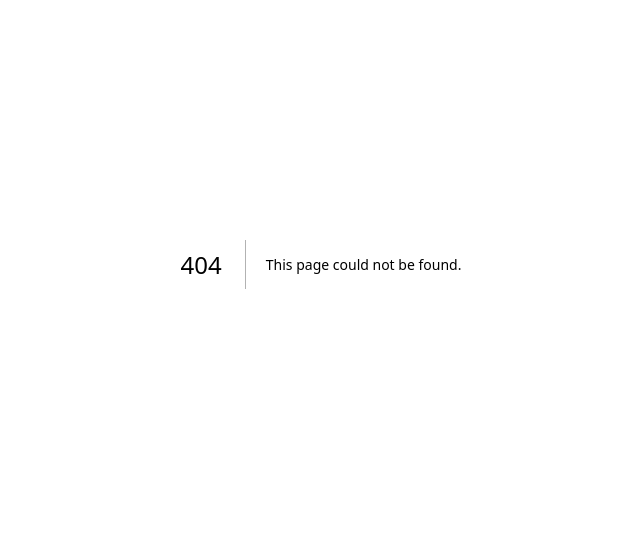
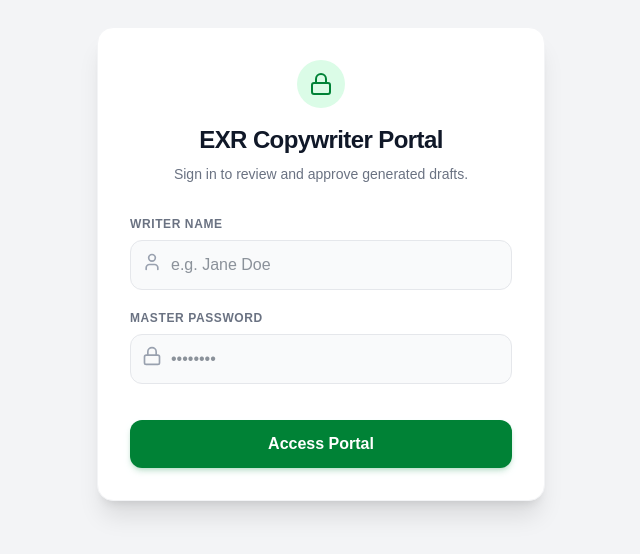
Before and after one commit to hurrdata/copywriter-portal, a Next.js app: page /login in a window 1280 px wide. Before the commit this address had no page. Shown: the part 136-690 px from the top of the page, without its empty margins (319-959 px from the left). Built offline with nearby package versions, Linux system fonts and the light colour scheme.

Commit message:
Replace basic auth with modern Cookie-based Custom Login

```diff
--- /dev/null
+++ b/prisma.config.ts
@@ -0,0 +1,5 @@
+import { defineConfig } from '@prisma/config'
+
+export default defineConfig({
+    earlyAccess: true,
+})
--- a/src/app/actions.ts
+++ b/src/app/actions.ts
@@ -28,7 +28,7 @@ export async function saveDraftContent(draftId: number, data: {
   bullet2: string,
   bullet3: string,
   bullet4: string
-}) {
+}, writerName?: string) {
   await prisma.copyDraft.update({
     where: { id: draftId },
     data: {
@@ -37,8 +37,22 @@ export async function saveDraftContent(draftId: number, data: {
       bullet2: data.bullet2,
       bullet3: data.bullet3,
       bullet4: data.bullet4,
-      status: 'Approved' // Auto approve on manual save
+      status: 'Approved', // Auto approve on manual save
+      approvedBy: writerName || 'Unknown Writer'
     },
   })
   revalidatePath('/')
 }
+
+export async function verifyPassword(name: string, pwd: string) {
+  if (pwd === process.env.AUTH_PASS) {
+    const { cookies } = await import('next/headers')
+    // Set cookie expiry for 30 days
+    const THIRTY_DAYS = 30 * 24 * 60 * 60 * 1000
+    const cookieStore = await cookies()
+    cookieStore.set('exr_auth', 'true', { expires: Date.now() + THIRTY_DAYS })
+    cookieStore.set('exr_writer_name', name, { expires: Date.now() + THIRTY_DAYS })
+    return true
+  }
+  return false
+}
--- /dev/null
+++ b/src/app/login/page.tsx
@@ -0,0 +1,91 @@
+'use client'
+
+import { useState } from 'react'
+import { useRouter } from 'next/navigation'
+import { verifyPassword } from '@/app/actions'
+import { Lock, User } from 'lucide-react'
+
+export default function Login() {
+  const [name, setName] = useState('')
+  const [password, setPassword] = useState('')
+  const [error, setError] = useState('')
+  const [isLoading, setIsLoading] = useState(false)
+  const router = useRouter()
+
+  const handleLogin = async (e: React.FormEvent) => {
+    e.preventDefault()
+    setIsLoading(true)
+    setError('')
+
+    // Server action returns boolean
+    const success = await verifyPassword(name, password)
+
+    if (success) {
+      router.push('/')
+      router.refresh()
+    } else {
+      setError('Incorrect master password.')
+      setIsLoading(false)
+    }
+  }
+
+  return (
+    <div className="min-h-screen bg-[#f3f4f6] flex items-center justify-center p-4">
+      <div className="bg-white rounded-2xl shadow-xl w-full max-w-md p-8 border border-gray-100">
+        <div className="text-center mb-8">
+          <div className="w-12 h-12 bg-green-100 text-green-700 rounded-full flex items-center justify-center mx-auto mb-4">
+            <Lock className="w-6 h-6" />
+          </div>
+          <h1 className="text-2xl font-black text-gray-900 tracking-tight">EXR Copywriter Portal</h1>
+          <p className="text-sm text-gray-500 mt-2">Sign in to review and approve generated drafts.</p>
+        </div>
+
+        <form onSubmit={handleLogin} className="space-y-5">
+          {error && (
+            <div className="bg-red-50 text-red-700 text-sm p-3 rounded-lg border border-red-100 text-center font-medium">
+              {error}
+            </div>
+          )}
+
+          <div>
+            <label className="block text-xs font-bold text-gray-500 uppercase tracking-wider mb-2">Writer Name</label>
+            <div className="relative">
+              <User className="w-5 h-5 absolute left-3 top-3 text-gray-400" />
+              <input
+                type="text"
+                required
+                value={name}
+                onChange={(e) => setName(e.target.value)}
+                placeholder="e.g. Jane Doe"
+                className="w-full pl-10 pr-4 py-3 bg-gray-50 border border-gray-200 rounded-xl text-gray-800 focus:outline-none focus:ring-2 focus:ring-green-500 focus:bg-white transition-all"
+              />
+            </div>
+          </div>
+
+          <div>
+            <label className="block text-xs font-bold text-gray-500 uppercase tracking-wider mb-2">Master Password</label>
+            <div className="relative">
+              <Lock className="w-5 h-5 absolute left-3 top-3 text-gray-400" />
+              <input
+                type="password"
+                required
+                value={password}
+                onChange={(e) => setPassword(e.target.value)}
+                placeholder="••••••••"
+                className="w-full pl-10 pr-4 py-3 bg-gray-50 border border-gray-200 rounded-xl text-gray-800 focus:outline-none focus:ring-2 focus:ring-green-500 focus:bg-white transition-all"
+              />
+            </div>
+          </div>
+
+          <button
+            type="submit"
+            disabled={isLoading}
+            className="w-full bg-green-700 hover:bg-green-800 text-white font-bold py-3 rounded-xl transition-all shadow-md shadow-green-700/20 disabled:opacity-50 disabled:cursor-not-allowed mt-4"
+          >
+            {isLoading ? 'Verifying...' : 'Access Portal'}
+          </button>
+        </form>
+      </div>
+    </div>
+  )
+}
--- a/src/middleware.ts
+++ b/src/middleware.ts
@@ -2,27 +2,23 @@ import { NextResponse } from 'next/server'
 import type { NextRequest } from 'next/server'
 
 export function middleware(req: NextRequest) {
-  const basicAuth = req.headers.get('authorization')
   const url = req.nextUrl
+  const isAuthenticated = req.cookies.has('exr_auth')
 
-  // Require auth by default for all routes
-  if (basicAuth) {
-    const authValue = basicAuth.split(' ')[1]
-    const [user, pwd] = atob(authValue).split(':')
-
-    if (user === process.env.AUTH_USER && pwd === process.env.AUTH_PASS) {
-      return NextResponse.next()
-    }
+  // Allow access to the login page and Next.js static assets
+  if (url.pathname === '/login' || url.pathname.startsWith('/api/') || url.pathname.startsWith('/_next/')) {
+    return NextResponse.next()
   }
 
-  url.pathname = '/api/auth'
-  return new NextResponse('Auth required', {
-    status: 401,
-    headers: { 'WWW-Authenticate': 'Basic realm="Secure Area"' },
-  })
+  // Redirect to login page instantly if the cookie is missing
+  if (!isAuthenticated) {
+    url.pathname = '/login'
+    return NextResponse.redirect(url)
+  }
+
+  return NextResponse.next()
 }
 
-// Config to protect all routes (ignore next static files and images)
 export const config = {
   matcher: ['/((?!_next/static|_next/image|favicon.ico).*)'],
 }
```
Also changed, not shown: 1 other file (tests, documents, lock files or other folders).
